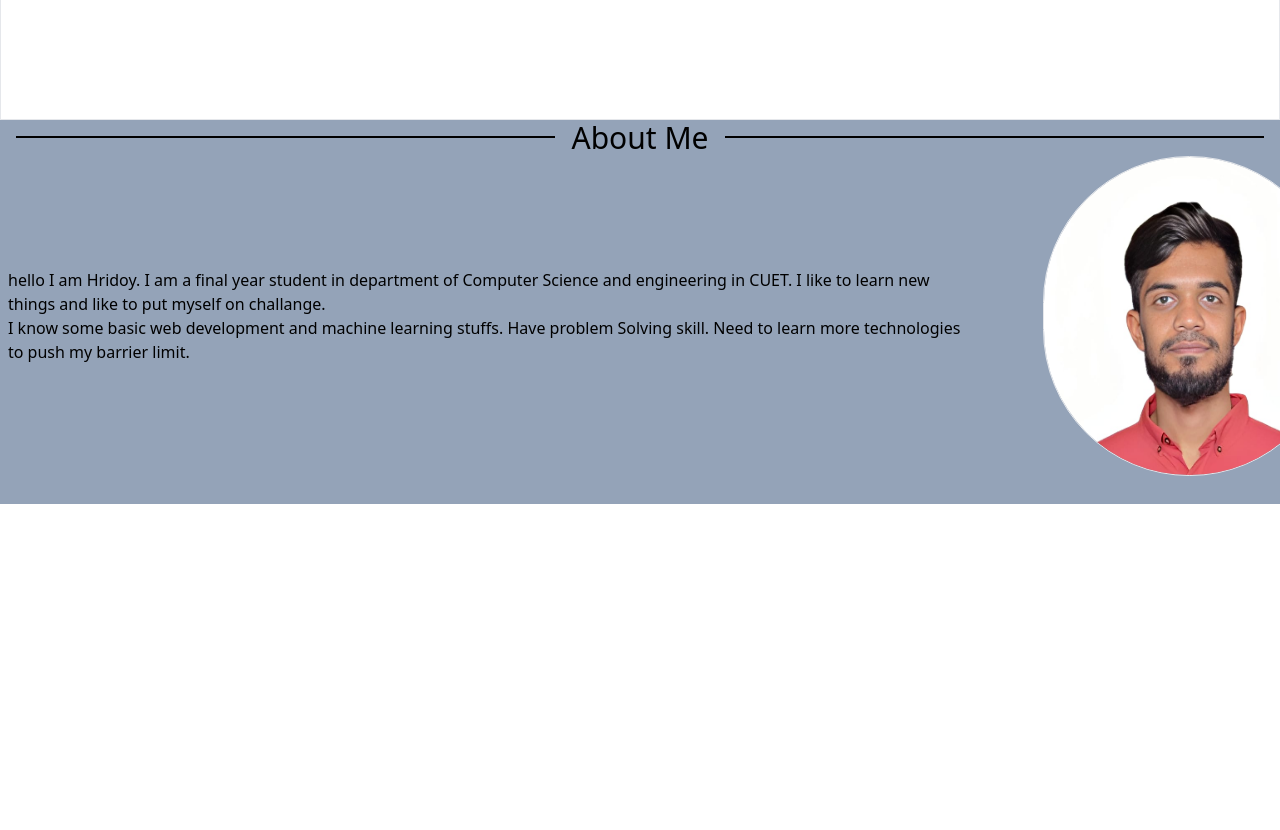
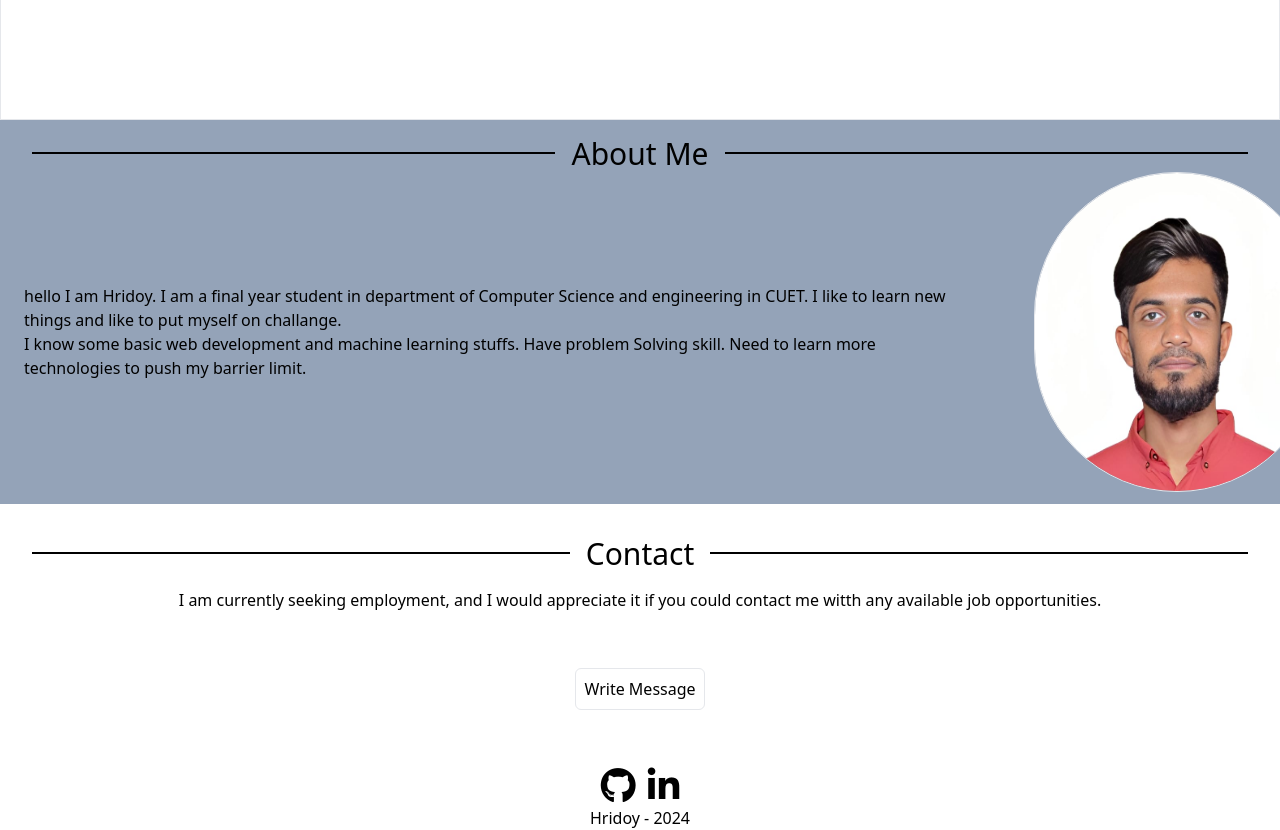
Before and after one commit to sirajul116/Assignment, a React (Vite) app in the folder PortfolioReact/: page / in a window 1280 px wide. Shown: the part 760-1590 px from the top of the page. Before the commit the page ends 1264 px from the top, so only its background shows below. Built offline with nearby package versions, Linux system fonts and the light colour scheme.

Commit message:
Contact add icon

```diff
--- a/PortfolioReact/index.html
+++ b/PortfolioReact/index.html
@@ -5,6 +5,13 @@
     <link rel="icon" type="image/svg+xml" href="./src/assets/logo.png" />
     <meta name="viewport" content="width=device-width, initial-scale=1.0" />
     <title>Hridoy Portfolio</title>
+    <link
+      rel="stylesheet"
+      href="https://cdnjs.cloudflare.com/ajax/libs/font-awesome/6.5.1/css/all.min.css"
+      integrity="sha512-DTOQO9RWCH3ppGqcWaEA1BIZOC6xxalwEsw9c2QQeAIftl+Vegovlnee1c9QX4TctnWMn13TZye+giMm8e2LwA=="
+      crossorigin="anonymous"
+      referrerpolicy="no-referrer"
+    />
   </head>
   <body>
     <div id="root"></div>
--- a/PortfolioReact/src/App.jsx
+++ b/PortfolioReact/src/App.jsx
@@ -2,6 +2,7 @@ import React from 'react';
 import Navbar from './components/Navbar';
 import Home from './components/Home';
 import About from './components/About';
+import Contact from './components/Contact';
 
 function App() {
   return (
@@ -9,6 +10,7 @@ function App() {
       <Navbar />
       <Home />
       <About />
+      <Contact />
     </>
   );
 }
--- a/PortfolioReact/src/components/About.jsx
+++ b/PortfolioReact/src/components/About.jsx
@@ -2,8 +2,8 @@ import React from 'react';
 
 function About() {
   return (
-    <div className=" bg-slate-400 h-96 ">
-      <div className="flex justify-center">
+    <div className=" bg-slate-400 h-96 p-4">
+      <div className="flex justify-center ">
         <hr className="flex-grow border-t-2 border-black m-4"></hr>
         <h1 className="text-3xl">About Me</h1>
         <hr className="flex-grow border-t-2 border-black m-4"></hr>
--- /dev/null
+++ b/PortfolioReact/src/components/Contact.jsx
@@ -0,0 +1,37 @@
+import React from 'react';
+
+function Contact() {
+  return (
+    <div className="h-80 p-4">
+      <div className="flex justify-center pt-4">
+        <hr className="flex-grow border-t-2 border-black m-4"></hr>
+        <h1 className="text-3xl">Contact</h1>
+        <hr className="flex-grow border-t-2 border-black m-4"></hr>
+      </div>
+      <div className="grid place-items-center space-y-14 mt-4">
+        <div className="grid place-items-center">
+          <p>
+            I am currently seeking employment, and I would appreciate it if you
+            could contact me witth any available job opportunities.
+          </p>
+        </div>
+        <div className="grid place-items-center">
+          <button className="border p-2 rounded-md">Write Message</button>
+        </div>
+        <div class="grid place-items-center">
+          <div className=" space-x-3">
+            <a href="https://github.com/dashboard">
+              <i class="fa-brands text-4xl fa-github"></i>
+            </a>
+            <a href="https://www.linkedin.com/in/sirajul116?utm_source=share&utm_campaign=share_via&utm_content=profile&utm_medium=android_app">
+              <i class="fa-brands text-4xl fa-linkedin-in"></i>
+            </a>
+          </div>
+          <div>Hridoy - 2024</div>
+        </div>
+      </div>
+    </div>
+  );
+}
+
+export default Contact;
--- a/PortfolioReact/src/components/Home.jsx
+++ b/PortfolioReact/src/components/Home.jsx
@@ -2,7 +2,7 @@ import React from 'react';
 
 function Home() {
   return (
-    <div className="w-full h-screen border grid place-items-center">
+    <div className="w-full h-screen border grid place-items-center p-4">
       <div>
         <h1 className="text-3xl grid place-items-center"> Hi, I'm Hridoy</h1>
         <p className="grid place-items-center">I'm a Learner and Enthusiast</p>
--- a/PortfolioReact/src/components/Navbar.jsx
+++ b/PortfolioReact/src/components/Navbar.jsx
@@ -2,7 +2,7 @@ import React from 'react';
 
 function Navbar() {
   return (
-    <div className="h-20 border flex justify-between items-center px-16">
+    <div className="h-20 border flex justify-between items-center bg-white px-16 sticky top-0 z-50 p-4">
       <div className="">
         <img src="./src/assets/logo.png" className="h-16" />
       </div>
```
